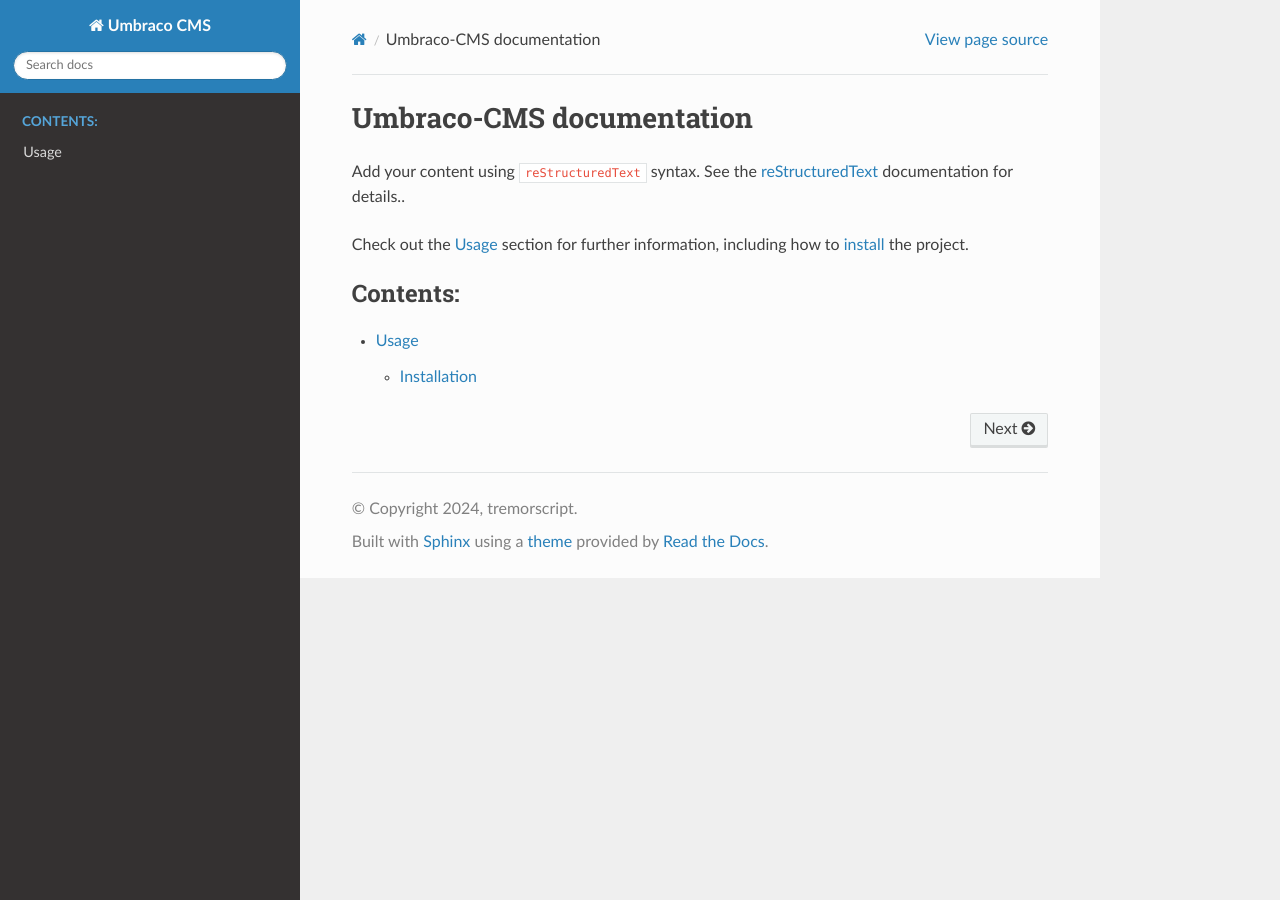
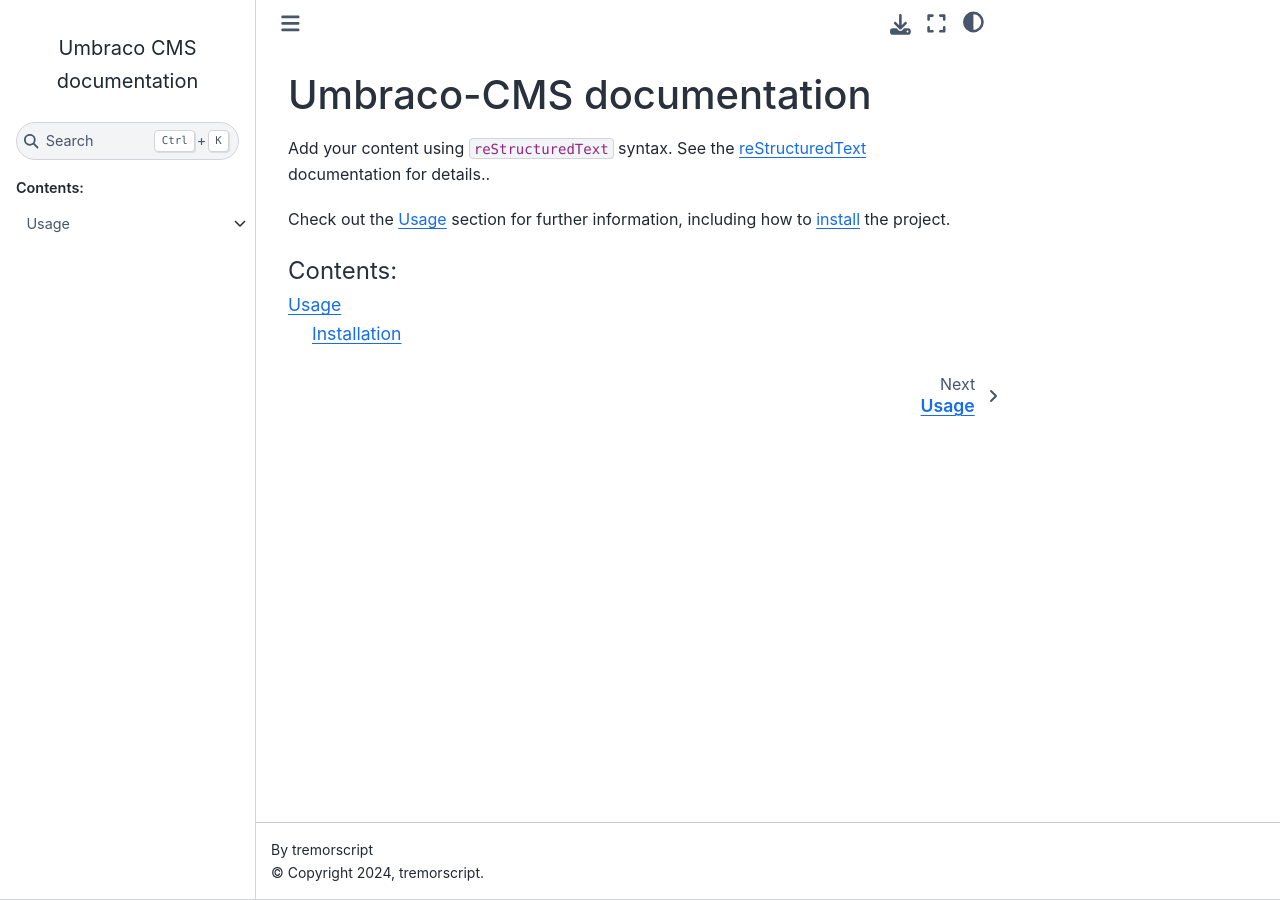
Before and after one commit to tremorscript/Umbraco-CMS.Docs, a Sphinx documentation site: the page built from docs/source/index.rst, in a window 1280 px wide. Built offline with Sphinx 7.4.7 and the Sphinx Book theme 1.1.4, drawn with Linux system fonts in a browser that asks for light colours.

Commit message:
Update conf.py

```diff
--- a/docs/source/conf.py
+++ b/docs/source/conf.py
@@ -23,7 +23,7 @@
 # -- Options for HTML output -------------------------------------------------
 # https://www.sphinx-doc.org/en/master/usage/configuration.html#options-for-html-output
 
-html_theme = "sphinx_rtd_theme"
+html_theme = "sphinx_book_theme"
 html_static_path = ["_static"]
 
 highlight_language = "csharp"
```
